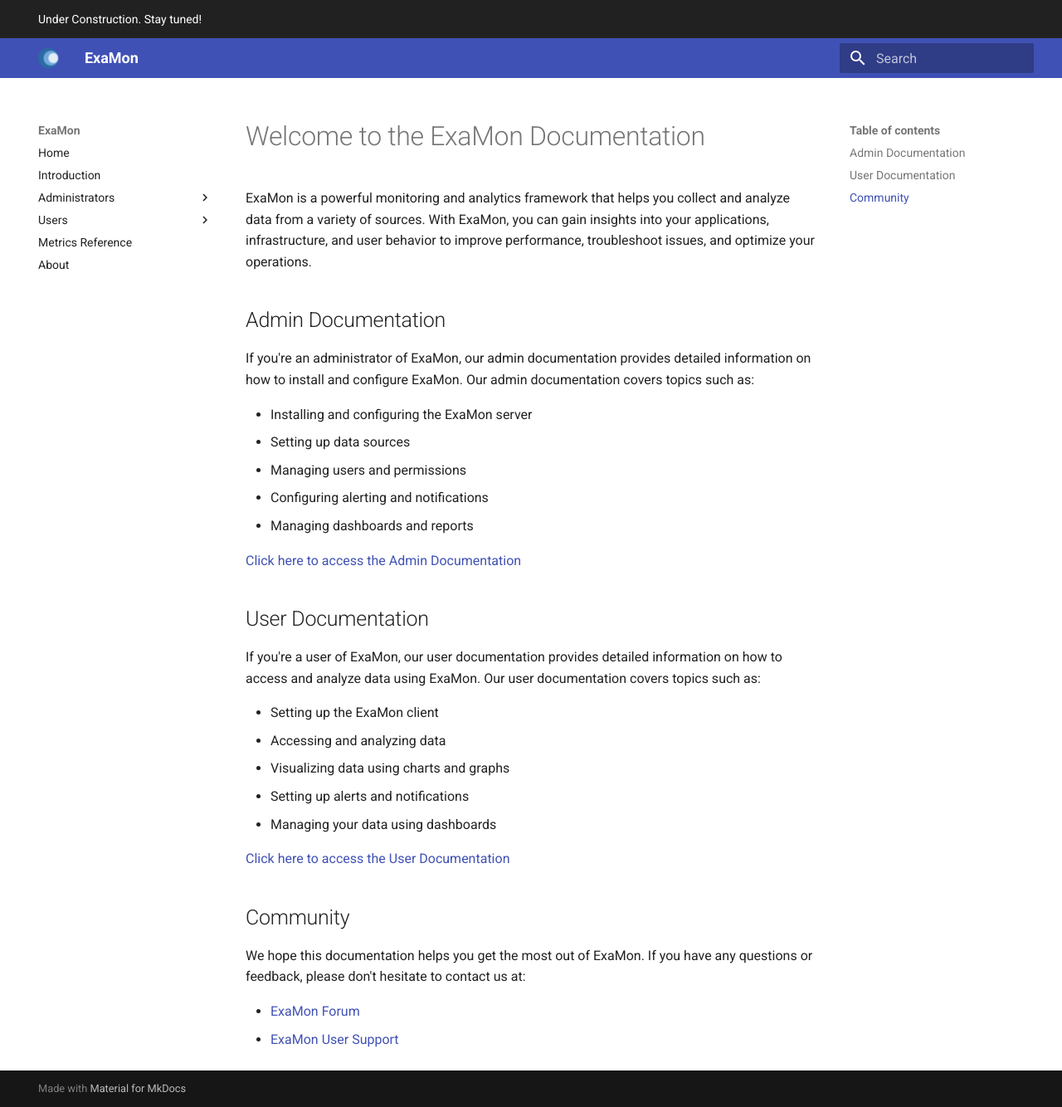
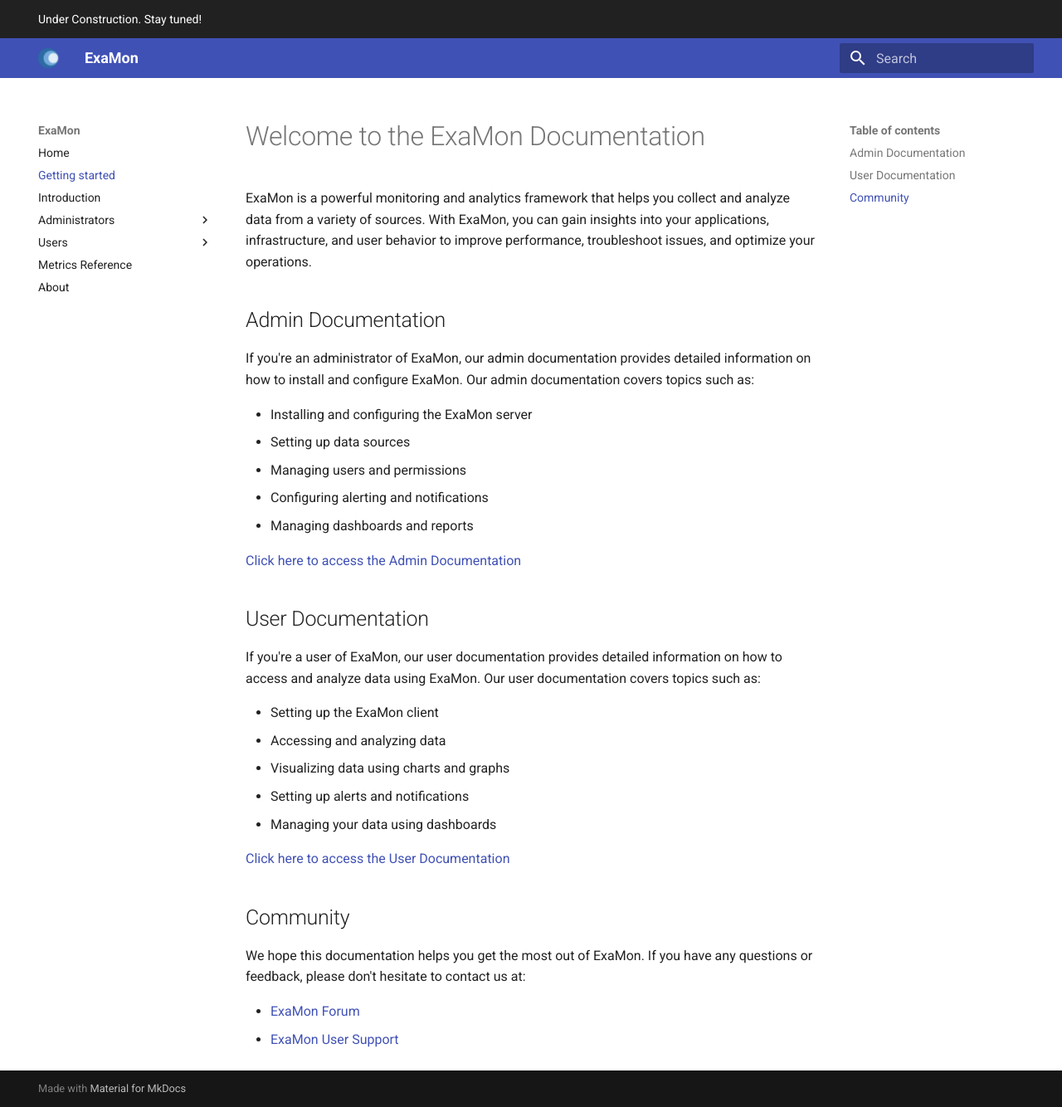
Before and after one commit to fbeneventi/examon-docs-mkd, an MkDocs documentation site: the page built from docs/getting_started.md, in a window 1280 px wide and 1334 px high. Shown: the whole window at 83% size. Built offline with MkDocs 1.6.1 and Material for MkDocs 9.7.7, drawn with Linux system fonts in a browser that asks for light colours.

Commit message:
renamed gs

```diff
--- a/mkdocs.yml
+++ b/mkdocs.yml
@@ -24,6 +24,7 @@ markdown_extensions:
 
 nav:
     - Home: "index.md"
+    - Getting started: "getting_started.md"
     - Introduction: "Introduction.md"
     - Administrators:
       - Getting started: Administrators/Getting_started.md
```
Also changed, not shown: docs/getting_started.md (renamed from docs/index_intro.md).
